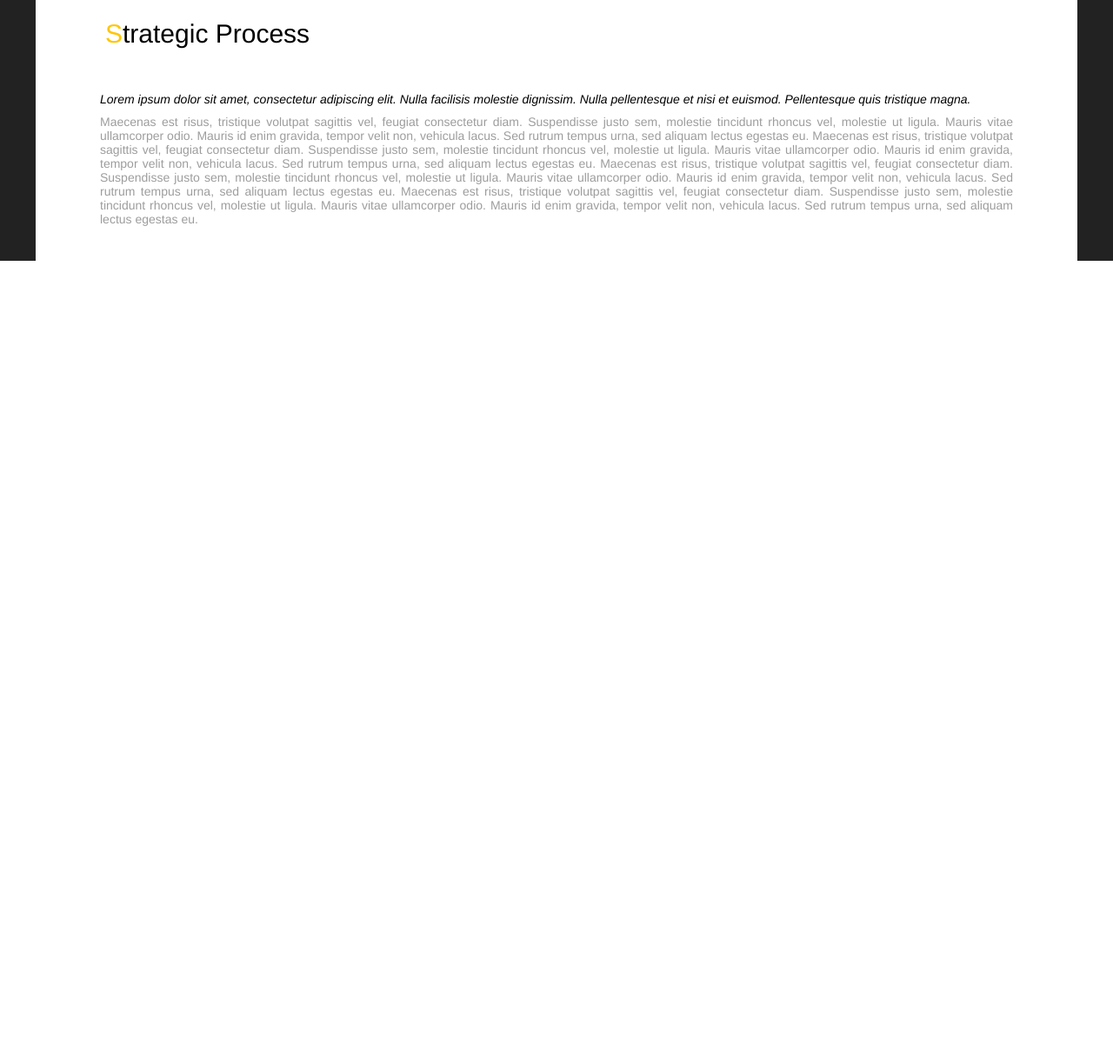
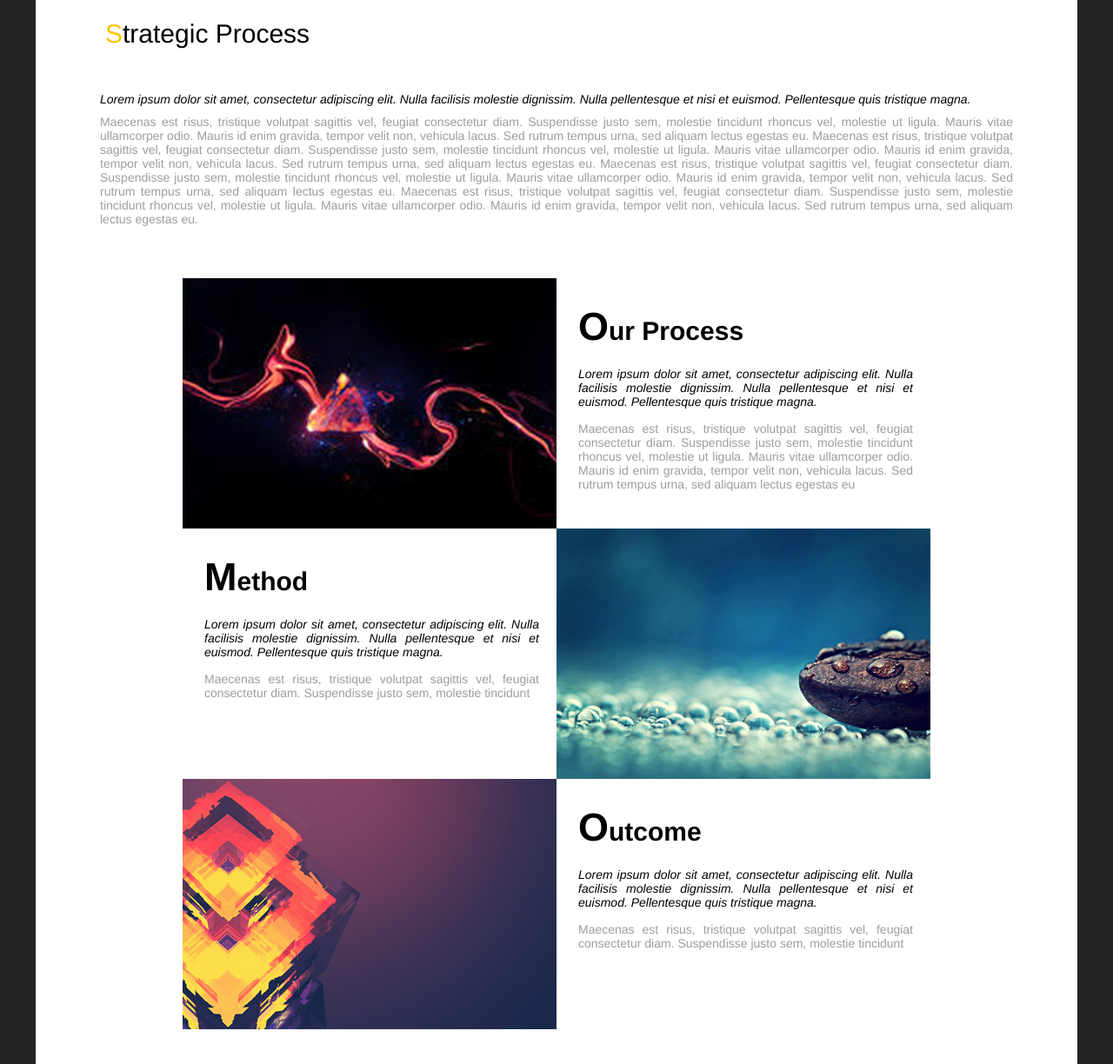
Before and after one commit to Garaway/test__game, a plain HTML site: page index.html in a window 1280 px wide. Shown: the part 2447-3671 px from the top of the page at 87% size. Before the commit the page ends 2747 px from the top, so only its background shows below. Drawn offline with Linux system fonts and the light colour scheme.

Commit message:
added strategic-process section

```diff
--- a/index.html
+++ b/index.html
@@ -151,7 +151,56 @@
                 </p>
             </div>
             <div class="strategic-process__gallery">
-
+                <div class="strategic-process__gallery--position">
+                    <img src="img/Layer_22.png" alt="fire hren">
+                    <div class="strategic-process__gallery strategic-process__gallery--text">
+                        <h1 class="strategic-process__gallery--headline">Our Process</h1>
+                        <p class="strategic-process__gallery--font-weight">
+                            Lorem ipsum dolor sit amet, consectetur adipiscing elit. Nulla facilisis molestie dignissim.
+                            Nulla
+                            pellentesque et nisi et euismod. Pellentesque quis tristique magna.
+                        </p>
+                        <p class="strategic-process__gallery--p">
+                            Maecenas est risus, tristique volutpat sagittis vel, feugiat consectetur diam. Suspendisse
+                            justo
+                            sem,
+                            molestie tincidunt rhoncus vel, molestie ut ligula. Mauris vitae ullamcorper odio. Mauris id
+                            enim
+                            gravida, tempor velit non, vehicula lacus. Sed rutrum tempus urna, sed aliquam lectus
+                            egestas eu
+                        </p>
+                    </div>
+                </div>
+                <div class="strategic-process__gallery strategic-process__gallery--position">
+                    <img src="img/Layer_23.png" alt="coffee">
+                    <div class="strategic-process__gallery--text">
+                        <h1 class="strategic-process__gallery--headline">Method</h1>
+                        <p class="strategic-process__gallery--font-weight">
+                            Lorem ipsum dolor sit amet, consectetur adipiscing elit. Nulla facilisis molestie dignissim.
+                            Nulla pellentesque et nisi et euismod. Pellentesque quis tristique magna.
+                        </p>
+                        <p class="strategic-process__gallery--p">
+                            Maecenas est risus, tristique volutpat sagittis vel, feugiat consectetur diam. Suspendisse
+                            justo
+                            sem, molestie tincidunt
+                        </p>
+                    </div>
+                </div>
+                <div class="strategic-process__gallery strategic-process__gallery--position">
+                    <img src="img/Layer_24.png" alt="fire ice">
+                    <div class="strategic-process__gallery--text">
+                        <h1 class="strategic-process__gallery--headline">Outcome</h1>
+                        <p class="strategic-process__gallery--font-weight">
+                            Lorem ipsum dolor sit amet, consectetur adipiscing elit. Nulla facilisis molestie dignissim.
+                            Nulla pellentesque et nisi et euismod. Pellentesque quis tristique magna.
+                        </p>
+                        <p class="strategic-process__gallery--p">
+                            Maecenas est risus, tristique volutpat sagittis vel, feugiat consectetur diam. Suspendisse
+                            justo
+                            sem, molestie tincidunt
+                        </p>
+                    </div>
+                </div>
             </div>
         </section>
     </div>
--- a/scss/strategic-process/strategic-process.scss
+++ b/scss/strategic-process/strategic-process.scss
@@ -22,6 +22,7 @@
     font-weight: 400;
     color: $color-3;
     text-align: justify;
+    margin-bottom: 60px;
 
     &--font {
       color: $color-4;
@@ -29,4 +30,47 @@
       margin-bottom: 10px;
     }
   }
+
+  &__gallery {
+    width: 100%;
+    max-width: 860px;
+    margin: 0 auto;
+
+    &:nth-child(even) {
+      flex-direction: row-reverse;
+    }
+  }
+
+  &__gallery--position {
+    display: flex;
+  }
+
+  &__gallery--text {
+    width: 100%;
+    max-width: 420px;
+    text-align: justify;
+    margin: 30px 20px 0 25px;
+    display: block;
+    font-weight: 500;
+    font-size: 14px;
+  }
+
+  &__gallery--headline {
+    font-size: 30px;
+    margin-bottom: 20px;
+
+    &::first-letter {
+      font-size: 45px;
+    }
+  }
+
+  &__gallery--font-weight {
+    font-style: italic;
+    margin-bottom: 15px;
+    font-weight: 500;
+  }
+
+  &__gallery--p {
+    color: $color-3;
+  }
 }
```
Also changed, not shown: css/style.css, 1 other file.
